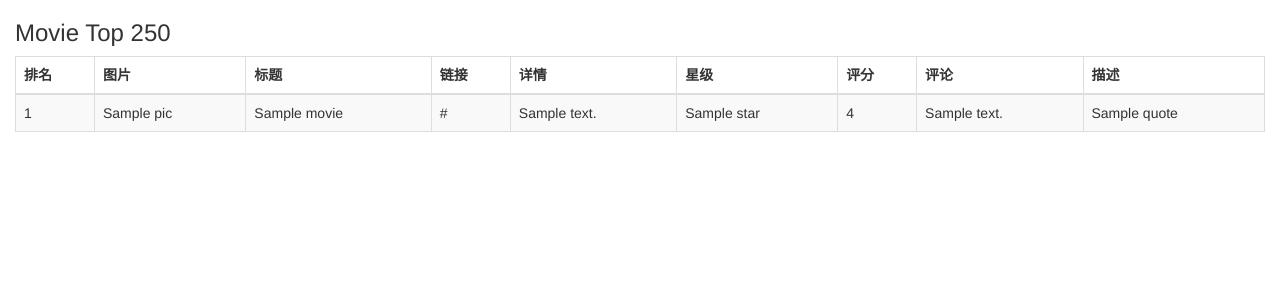
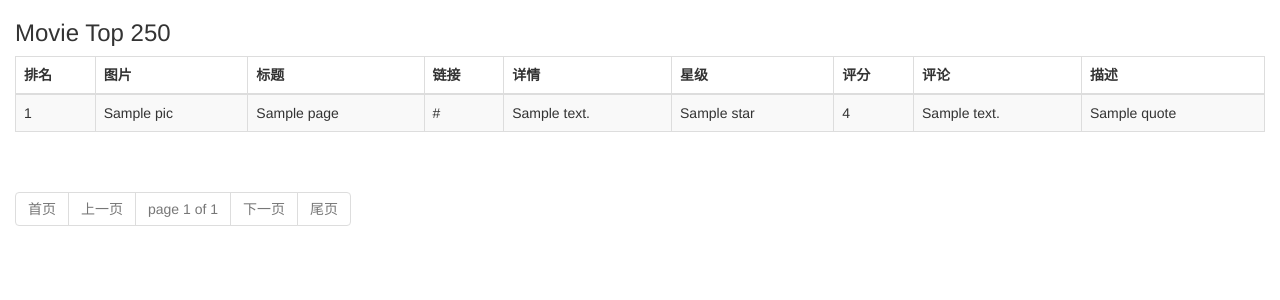
Before and after one commit to z0x010/medusa, a Python web app: template medusaweb/templates/movie.html in a window 1280 px wide. Shown: the top 300 px of the page. Run offline with Jinja, Linux system fonts and the light colour scheme; the template is opened without the code that fills it: most values are stand-ins (such as "Sample title", 1, 10 or a date in 2020); some libraries are stand-ins or nearby versions.

Commit message:
use Paginator OK

```diff
--- a/medusaweb/templates/movie.html
+++ b/medusaweb/templates/movie.html
@@ -22,7 +22,8 @@
         </tr>
     </thead>
     <tbody>
-        {% for movie in movies %}
+        {# {% for movie in movies %} #}
+        {% for movie in page.object_list %}
         <tr>
             <td>{{ movie.rank }}</td>
             <td>{{ movie.pic }}</td>
@@ -38,4 +39,6 @@
     </tbody>
 </table>
 
+{% include "pagination_jinja.html" %}
+
 {% endblock %}
--- /dev/null
+++ b/medusaweb/templates/pagination_jinja.html
@@ -0,0 +1,30 @@
+{# 翻页的代码片段,适用于Jinja模板,需要变量: page, Paginator对象 #}
+<div class="pagination pagination-centered">
+    <ul class="pagination pagination-centered">
+
+        <li {% if page.number == 1 %}class="disabled"{% endif %}>
+            <a href="?page=1&{{ page.queries }}">首页</a>
+        </li>
+
+        {% if page.has_previous() %}
+            <li><a href="?page={{ page.previous_page_number() }}&{{ page.queries }}">上一页</a></li>
+        {% else %}
+            <li class="disabled"><a>上一页</a></li>
+        {% endif %}
+
+        <li class="disabled">
+            <a>page {{ page.number }} of {{ page.paginator.num_pages }}</a>
+        </li>
+
+        {% if page.has_next() %}
+            <li><a href="?page={{ page.next_page_number() }}&{{ page.queries }}">下一页</a></li>
+        {% else %}
+            <li class="disabled"><a>下一页</a></li>
+        {% endif %}
+
+        <li {% if not page.has_next() %}class="disabled"{% endif %}>
+            <a href="?page={{ page.paginator.num_pages }}&{{ page.queries }}">尾页</a>
+        </li>
+
+    </ul>
+</div>
```
Also changed, not shown: medusaweb/spider/views.py (+18 -2 lines).
